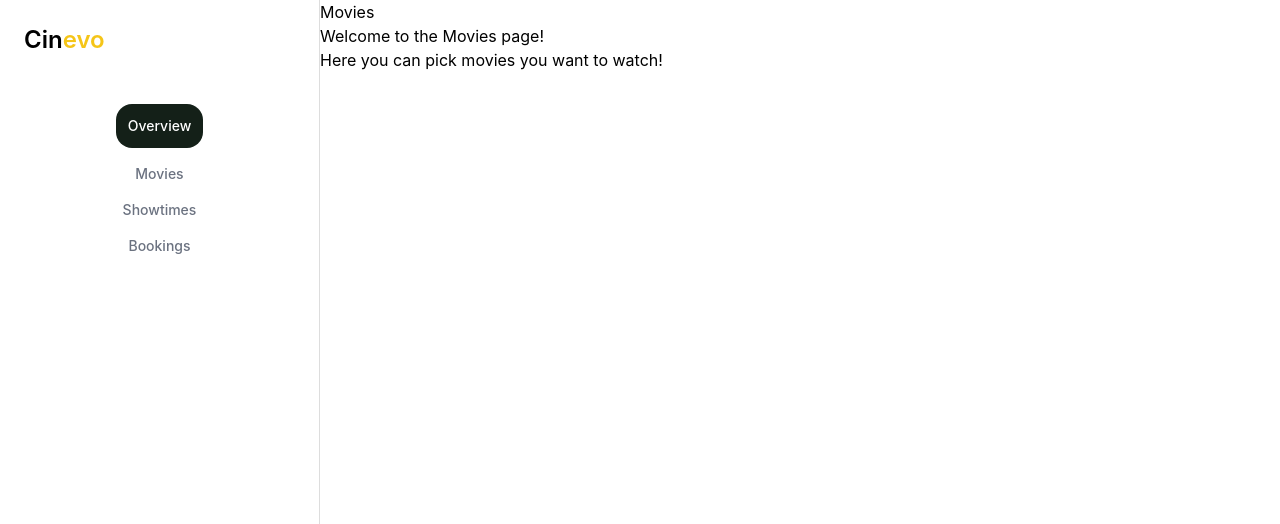
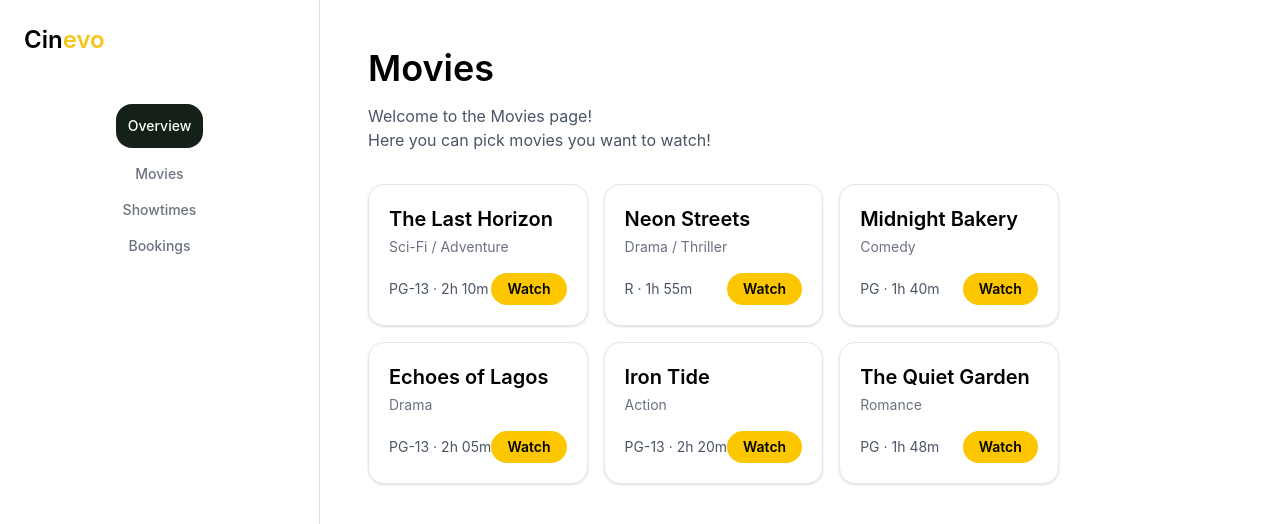
Before and after one commit to ZION4500/ticketApp, a React (Vite) app in the folder frontend/: page /admin/movie in a window 1280 px wide. Shown: the top 524 px of the page. Built offline with nearby package versions, Linux system fonts and the light colour scheme.

Commit message:
Done admin movie page

```diff
--- a/frontend/src/Movies.jsx
+++ b/frontend/src/Movies.jsx
@@ -1,10 +1,39 @@
+const movies = [
+  { id: 1, title: "The Last Horizon", genre: "Sci-Fi / Adventure", rating: "PG-13", time: "2h 10m" },
+  { id: 2, title: "Neon Streets", genre: "Drama / Thriller", rating: "R", time: "1h 55m" },
+  { id: 3, title: "Midnight Bakery", genre: "Comedy", rating: "PG", time: "1h 40m" },
+  { id: 4, title: "Echoes of Lagos", genre: "Drama", rating: "PG-13", time: "2h 05m" },
+  { id: 5, title: "Iron Tide", genre: "Action", rating: "PG-13", time: "2h 20m" },
+  { id: 6, title: "The Quiet Garden", genre: "Romance", rating: "PG", time: "1h 48m" },
+];
+
 export default function Movies() {
   return (
-    <div>
-      <h1>Movies</h1>
+    <div className="p-6 md:p-12">
+      <h1 className="text-4xl font-semibold">Movies</h1>
 
-      <p>Welcome to the Movies page!</p>
-      <p>Here you can pick movies you want to watch!</p>
+      <p className="mt-4 text-gray-600">Welcome to the Movies page!</p>
+      <p className="text-gray-600">Here you can pick movies you want to watch!</p>
+
+      <div className="mt-8 grid gap-4 sm:grid-cols-2 lg:grid-cols-3">
+        {movies.map((movie) => (
+          <div
+            key={movie.id}
+            className="rounded-2xl border border-gray-200 bg-white p-5 shadow-sm"
+          >
+            <h2 className="text-xl font-semibold">{movie.title}</h2>
+            <p className="mt-1 text-sm text-gray-500">{movie.genre}</p>
+            <div className="mt-4 flex items-center justify-between text-sm">
+              <span className="text-gray-600">
+                {movie.rating} · {movie.time}
+              </span>
+              <button className="rounded-full bg-yellow-400 px-4 py-1.5 font-semibold text-black hover:bg-yellow-500">
+                Watch
+              </button>
+            </div>
+          </div>
+        ))}
+      </div>
     </div>
   );
 }
```
